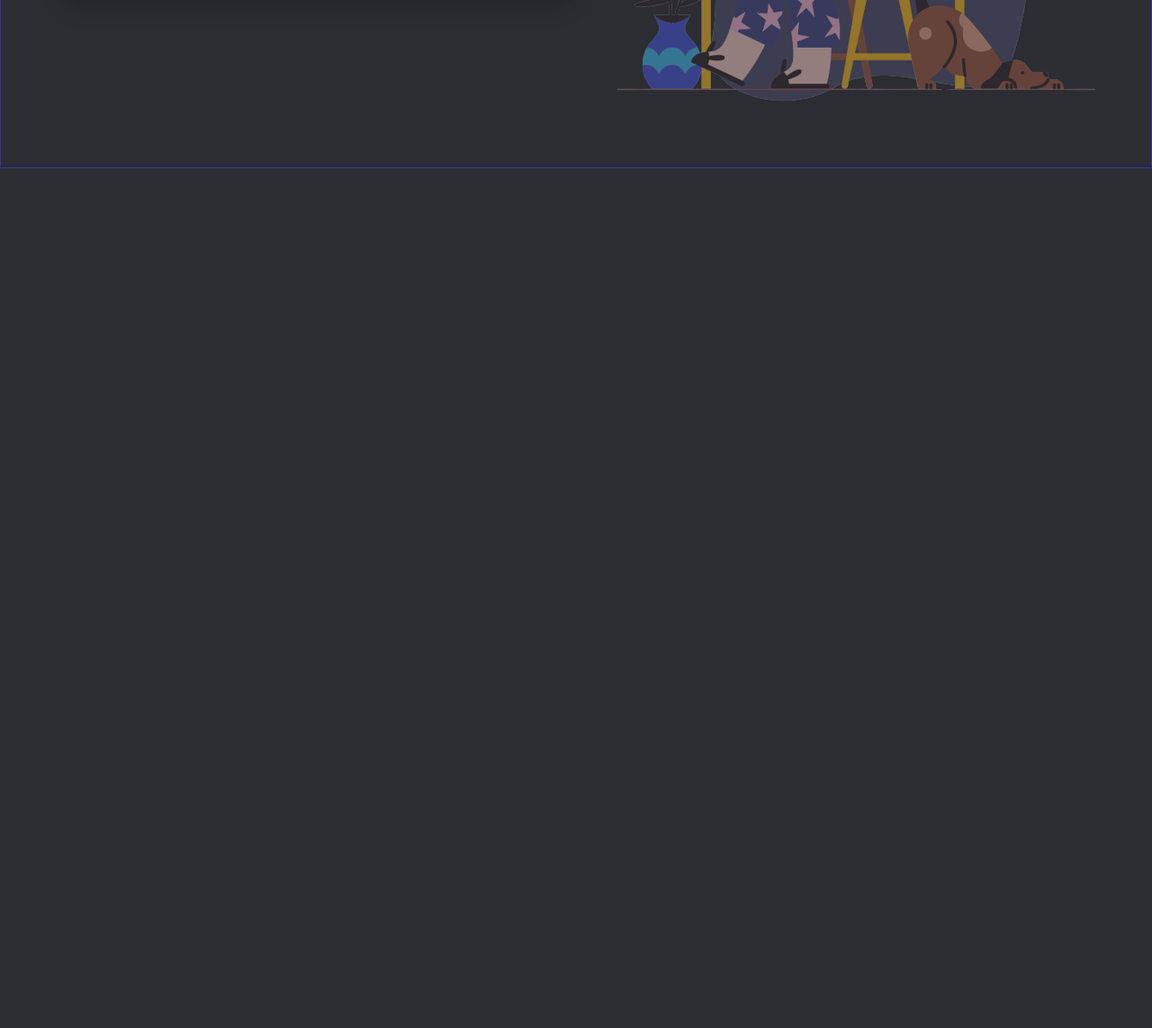
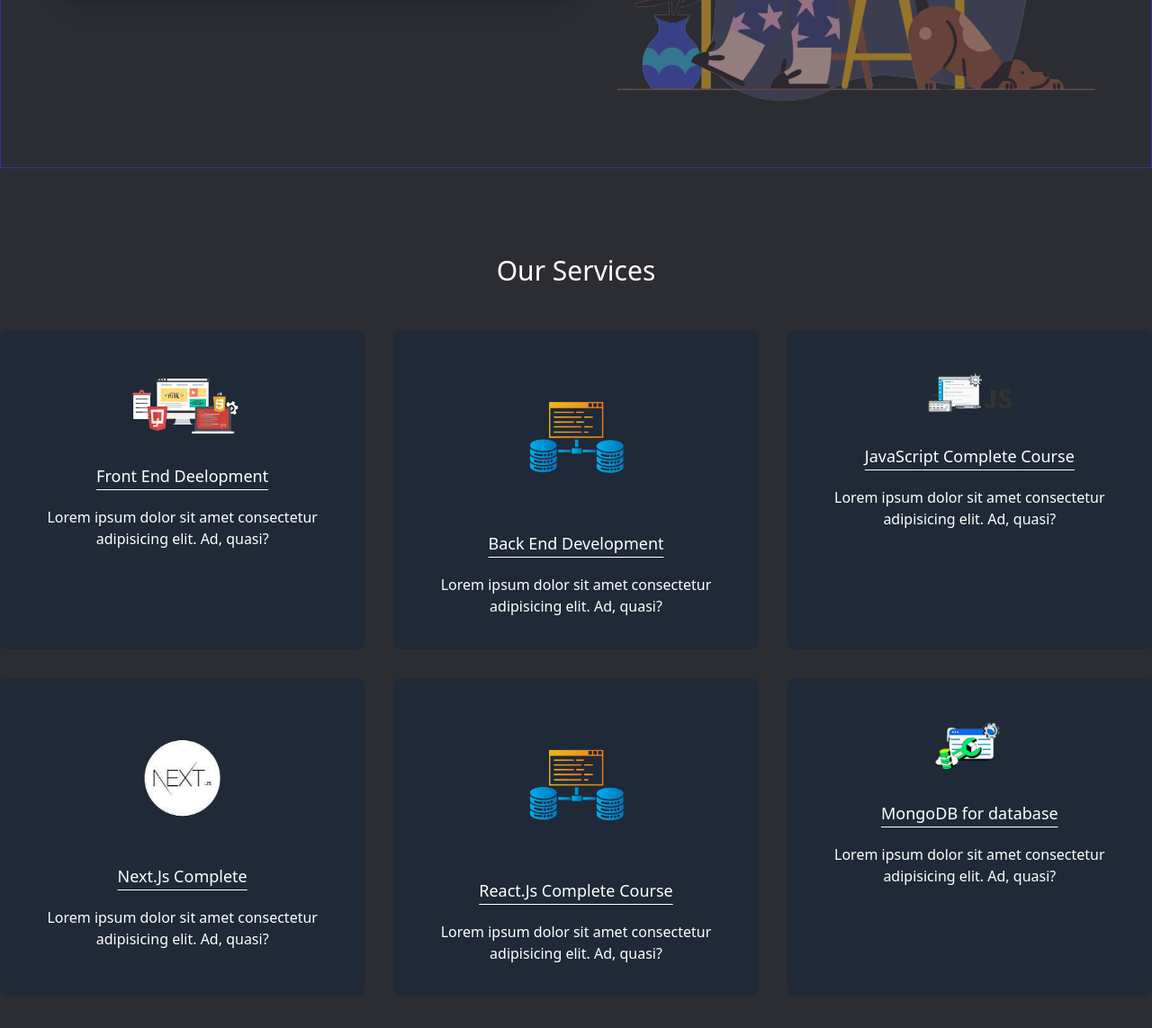
Before and after one commit to NazminNoor/tailwind-first-project, a website built with Vite: page index.html in a window 1280 px wide. Shown: the part 541-1684 px from the top of the page at 90% size. Before the commit the page ends 800 px from the top, so only its background shows below. Built offline with nearby package versions, Linux system fonts and the light colour scheme.

Commit message:
some changes

```diff
--- a/index.html
+++ b/index.html
@@ -8,7 +8,7 @@
 </head>
 <body class="bg-[#2B2D33]">
 
-<nav class="bg-[#2B2D33] shadow-xl">
+<nav class="bg-[#2B2D33] shadow-xl sticky top-0 z-10">
       <div class="container mx-auto">
             <div class="sm:flex justify-between items-center py-5">
                    <div class="text-center mb-3">
@@ -30,7 +30,7 @@
       <div class=" container mx-auto border border-indigo-800 border-t-0 text-white sm:flex justify-around items-center text-center h-[80vh] px-10 pt-10">
             <div>
                   <h1 class="text-2xl sm:text-5xl mb-5 sm:mb-16">Smart Coders: Learn <br> Programming</h1>
-                  <button class="bg-indigo-900 px-7 py-3 rounded-full text-3xl shadow-xl hover:bg-indigo-950">Join: Programming Shikhab's Team <svg class="w-7 inline-block text-red-500 ml-2 animate-ping" xmlns="http://www.w3.org/2000/svg" fill="none" viewBox="0 0 24 24" strokeWidth={1.5} stroke="currentColor" className="size-6"><path strokeLinecap="round" strokeLinejoin="round" d="M17.25 8.25 21 12m0 0-3.75 3.75M21 12H3" /></svg></button>
+                  <button class="bg-indigo-900 px-7 py-3 transition rounded-full text-3xl shadow-xl hover:bg-indigo-950">Join: Programming Shikhab's Team <svg class="w-7 inline-block text-red-500 ml-2 animate-ping" xmlns="http://www.w3.org/2000/svg" fill="none" viewBox="0 0 24 24" strokeWidth={1.5} stroke="currentColor" className="size-6"><path strokeLinecap="round" strokeLinejoin="round" d="M17.25 8.25 21 12m0 0-3.75 3.75M21 12H3" /></svg></button>
             </div>
             <div>
                   <img class="animate-pulse" src="imegs/hero-img.png" alt="">
@@ -38,6 +38,60 @@
       </div>
 </header>
 
+<main class="container mx-auto">
+
+      <!-- first section code start  -->
+
+      <section class="my-24">
+
+            <h2 class="text-white text-3xl text-center mb-12">Our Services</h2>
+
+            <div class="grid md:grid-cols-2 lg:grid-cols-3 gap-8">
+                  <div class="bg-gray-800 p-8 rounded-lg text-center border-4 border-[#1f2937] hover:border-indigo-700 cursor-pointer">
+                       <img class="w-1/2 mx-auto " src="imegs/frontEnd.png" alt="">
+                       <h4 class="text-white my-5 text-lg underline underline-offset-8">Front End Deelopment</h4>
+                       <p class="text-white ">Lorem ipsum dolor sit amet consectetur adipisicing elit. Ad, quasi?</p>
+                  </div>
+                  <div class="bg-gray-800  p-8 rounded-lg text-center border-4 border-[#1f2937] hover:border-indigo-700 cursor-pointer ">
+                       <img class="w-1/2 mx-auto " src="imegs/backEnd.png" alt="">
+                       <h4 class="text-white my-5 text-lg underline underline-offset-8">Back End Development</h4>
+                       <p class="text-white ">Lorem ipsum dolor sit amet consectetur adipisicing elit. Ad, quasi?</p>
+                  </div>
+                  <div class="bg-gray-800  p-8 rounded-lg text-center border-4 border-[#1f2937] hover:border-indigo-700 cursor-pointer ">
+                       <img class="w-1/2 mx-auto " src="imegs/javascript.png" alt="">
+                       <h4 class="text-white my-5 text-lg underline underline-offset-8">JavaScript Complete Course</h4>
+                       <p class="text-white ">Lorem ipsum dolor sit amet consectetur adipisicing elit. Ad, quasi?</p>
+                  </div>
+                  <div class="bg-gray-800   p-8 rounded-lg text-center border-4 border-[#1f2937] hover:border-indigo-700 cursor-pointer ">
+                       <img class="w-1/2 mx-auto " src="imegs/Next.Js.png" alt="">
+                       <h4 class="text-white my-5 text-lg underline underline-offset-8">Next.Js Complete</h4>
+                       <p class="text-white ">Lorem ipsum dolor sit amet consectetur adipisicing elit. Ad, quasi?</p>
+                  </div>
+                  <div class="bg-gray-800  p-8 rounded-lg text-center border-4 border-[#1f2937] hover:border-indigo-700 cursor-pointer ">
+                       <img class="w-1/2 mx-auto " src="imegs/backEnd.png" alt="">
+                       <h4 class="text-white my-5 text-lg underline underline-offset-8">React.Js Complete Course</h4>
+                       <p class="text-white ">Lorem ipsum dolor sit amet consectetur adipisicing elit. Ad, quasi?</p>
+                  </div>
+                  <div class="bg-gray-800  p-8 rounded-lg text-center border-4 border-[#1f2937] hover:border-indigo-700 cursor-pointer  ">
+                       <img class="w-1/2 mx-auto " src="imegs/mongoDB.png" alt="">
+                       <h4 class="text-white my-5 text-lg underline underline-offset-8">MongoDB for database</h4>
+                       <p class="text-white ">Lorem ipsum dolor sit amet consectetur adipisicing elit. Ad, quasi?</p>
+                  </div>
+
+
+
+            </div>
+
+
+
+
+      </section>
+
+
+
+
+</main>
+
 
 
 </body>
```
Also changed, not shown: imegs/Next.Js.png (added), imegs/mongoDB.png (added).
